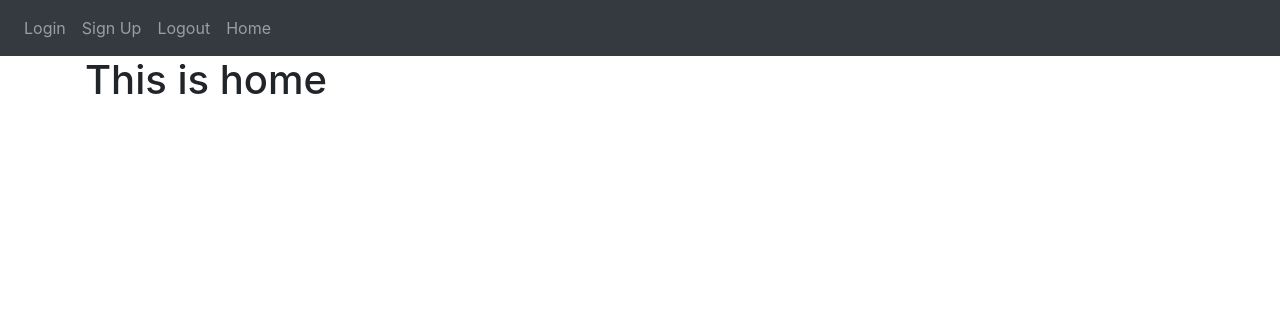
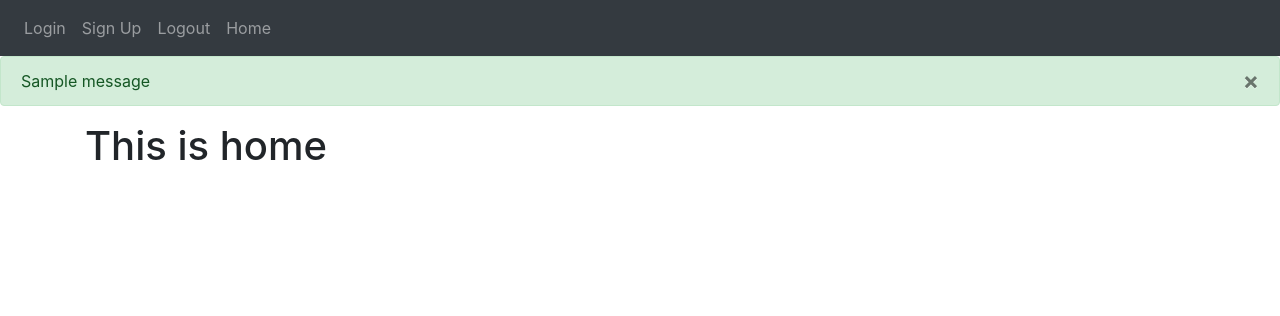
Before and after one commit to ivekccc/Flask-Web-App-Notes, a Flask app: page / in a window 1280 px wide. Shown: the top 316 px of the page. Run offline with Flask 3, Linux system fonts and the light colour scheme; one stand-in notice (Sample message) is shown; some libraries are stand-ins or nearby versions.

Commit message:
Flasovanje poruka pri kreiranju naloga

```diff
--- a/webiste/templates/base.html
+++ b/webiste/templates/base.html
@@ -35,6 +35,27 @@
             </div>
         </div>
     </nav>
+    {% with messages=get_flashed_messages(with_categories=true)%}
+    {%if messages%}
+    {% for category,message in messages%}
+    {% if category=='error'%}
+    <div class="alert alert-danger alter-dismissable fade show" role="alert">
+      {{message}}
+      <button type="button" class="close" data-dismiss="alert">
+        <span aria-hidden="true">&times;</span>
+      </button>
+    </div>
+    {% else %}
+    <div class="alert alert-success alter-dismissable fade show" role="alert">
+      {{message}}
+      <button type="button" class="close" data-dismiss="alert">
+        <span aria-hidden="true">&times;</span>
+      </button>
+    </div>
+    {%endif%}
+    {%endfor%}
+    {%endif%}
+    {%endwith%}
 
     <div class="container">
         {%block content%}
```
Also changed, not shown: webiste/auth.py (+19 -3 lines).
